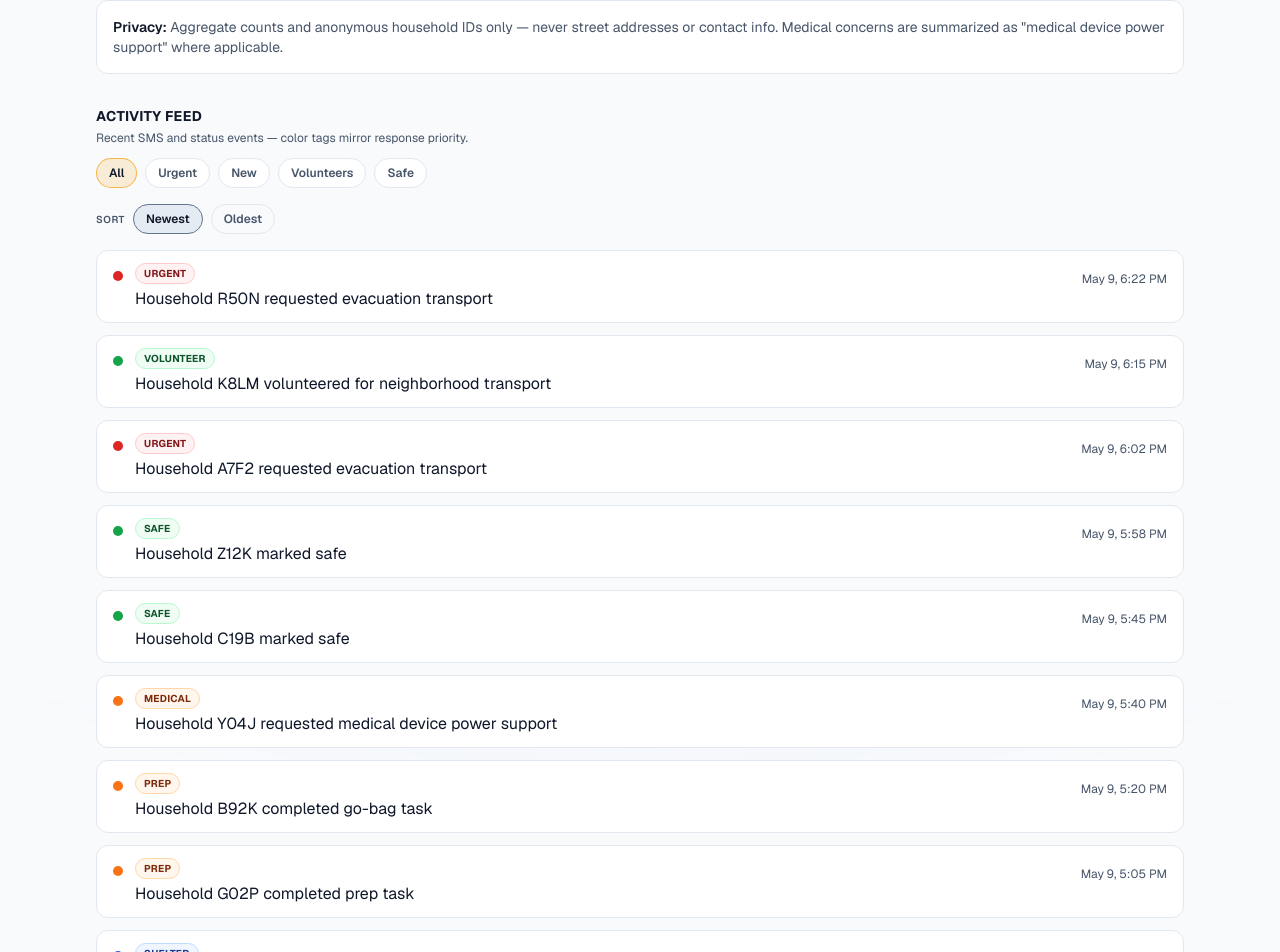
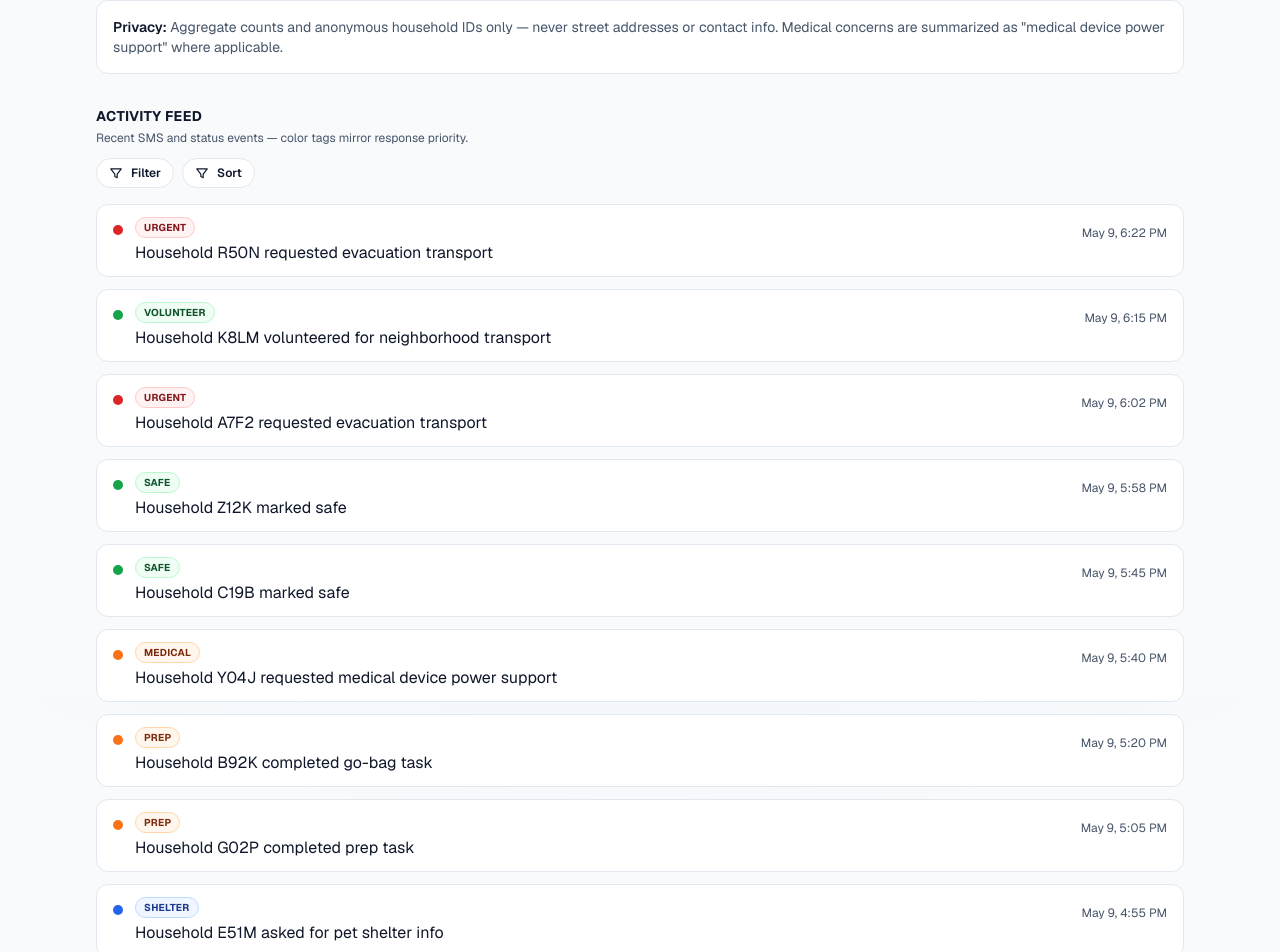
Before and after one commit to Adelina805/firelink, a Next.js app: page /dashboard/92104 in a window 1280 px wide. Shown: the part 901-1853 px from the top of the page. Built offline with nearby package versions, Linux system fonts and the light colour scheme.

Commit message:
refactor: replace HouseholdCard with HouseholdsListClient for improved household display; integrate FilterMenu in HomeFeed and NeedsFilterClient for enhanced filtering options

```diff
--- a/src/app/dashboard/[zip]/households/page.tsx
+++ b/src/app/dashboard/[zip]/households/page.tsx
@@ -1,4 +1,4 @@
-import { HouseholdCard } from "@/components/HouseholdCard";
+import { HouseholdsListClient } from "@/components/HouseholdsListClient";
 import { StatCard } from "@/components/StatCard";
 import { getCommunityData } from "@/lib/data";
 import Link from "next/link";
@@ -64,11 +64,7 @@ export default async function DashboardHouseholdsPage({ params }: Props) {
         <StatCard label="Marked safe" value={stats.markedSafe} tone="safe" />
       </section>
 
-      <div className="grid gap-4 sm:grid-cols-2 xl:grid-cols-3">
-        {households.map((h) => (
-          <HouseholdCard key={h.anonymous_id} household={h} />
-        ))}
-      </div>
+      <HouseholdsListClient households={households} />
     </div>
   );
 }
--- /dev/null
+++ b/src/components/FilterMenu.tsx
@@ -0,0 +1,142 @@
+"use client";
+
+import { useEffect, useRef, useState } from "react";
+
+export interface FilterOption<T extends string> {
+  id: T;
+  label: string;
+}
+
+interface FilterMenuProps<T extends string> {
+  options: FilterOption<T>[];
+  value: T;
+  onChange: (value: T) => void;
+  /** Accessible label for the menu (e.g. "Sort households"). */
+  menuLabel: string;
+  /** Accessible verb describing the action (e.g. "Filter", "Sort"). Defaults to "Filter". */
+  buttonLabel?: string;
+  /** Optional alignment of the dropdown panel. Defaults to "right". */
+  align?: "left" | "right";
+}
+
+export function FilterMenu<T extends string>({
+  options,
+  value,
+  onChange,
+  menuLabel,
+  buttonLabel = "Filter",
+  align = "right",
+}: FilterMenuProps<T>) {
+  const [open, setOpen] = useState(false);
+  const wrapperRef = useRef<HTMLDivElement>(null);
+
+  useEffect(() => {
+    if (!open) return;
+
+    function handlePointerDown(event: MouseEvent) {
+      if (
+        wrapperRef.current &&
+        !wrapperRef.current.contains(event.target as Node)
+      ) {
+        setOpen(false);
+      }
+    }
+    function handleKey(event: KeyboardEvent) {
+      if (event.key === "Escape") setOpen(false);
+    }
+
+    document.addEventListener("mousedown", handlePointerDown);
+    document.addEventListener("keydown", handleKey);
+    return () => {
+      document.removeEventListener("mousedown", handlePointerDown);
+      document.removeEventListener("keydown", handleKey);
+    };
+  }, [open]);
+
+  const activeLabel = options.find((o) => o.id === value)?.label ?? "";
+
+  return (
+    <div
+      ref={wrapperRef}
+      className={`relative flex ${align === "right" ? "justify-end" : "justify-start"}`}
+    >
+      <button
+        type="button"
+        onClick={() => setOpen((v) => !v)}
+        aria-haspopup="menu"
+        aria-expanded={open}
+        aria-label={`${buttonLabel}. Current: ${activeLabel}`}
+        className="inline-flex items-center gap-2 rounded-full border border-[var(--card-border)] bg-[var(--card)] px-3 py-1.5 text-xs font-semibold text-[var(--foreground)] transition hover:border-slate-400 focus-visible:outline-none focus-visible:ring-2 focus-visible:ring-[var(--brand-amber)]/50 dark:hover:border-slate-500"
+      >
+        <FilterIcon className="h-3.5 w-3.5" />
+        {buttonLabel}
+      </button>
+
+      {open && (
+        <div
+          role="menu"
+          aria-label={menuLabel}
+          className={`absolute top-full z-10 mt-2 w-60 overflow-hidden rounded-xl border border-[var(--card-border)] bg-[var(--card)] py-1 shadow-lg ${align === "right" ? "right-0" : "left-0"}`}
+        >
+          {options.map((opt) => {
+            const selected = value === opt.id;
+            return (
+              <button
+                key={opt.id}
+                type="button"
+                role="menuitemradio"
+                aria-checked={selected}
+                onClick={() => {
+                  onChange(opt.id);
+                  setOpen(false);
+                }}
+                className={`flex w-full items-center justify-between gap-3 px-3 py-2 text-left text-xs font-medium transition ${
+                  selected
+                    ? "bg-[var(--brand-amber)]/12 text-[var(--foreground)] dark:bg-[var(--brand-amber)]/18"
+                    : "text-[var(--muted-foreground)] hover:bg-slate-100 hover:text-[var(--foreground)] dark:hover:bg-slate-800/80"
+                }`}
+              >
+                <span>{opt.label}</span>
+                {selected && <CheckIcon className="h-3.5 w-3.5" />}
+              </button>
+            );
+          })}
+        </div>
+      )}
+    </div>
+  );
+}
+
+function FilterIcon({ className }: { className?: string }) {
+  return (
+    <svg
+      viewBox="0 0 24 24"
+      fill="none"
+      stroke="currentColor"
+      strokeWidth="2"
+      strokeLinecap="round"
+      strokeLinejoin="round"
+      aria-hidden="true"
+      className={className}
+    >
+      <path d="M3 5h18l-7 9v6l-4-2v-4z" />
+    </svg>
+  );
+}
+
+function CheckIcon({ className }: { className?: string }) {
+  return (
+    <svg
+      viewBox="0 0 24 24"
+      fill="none"
+      stroke="currentColor"
+      strokeWidth="2.5"
+      strokeLinecap="round"
+      strokeLinejoin="round"
+      aria-hidden="true"
+      className={className}
+    >
+      <path d="M5 12l5 5L20 7" />
+    </svg>
+  );
+}
--- a/src/components/HomeFeed.tsx
+++ b/src/components/HomeFeed.tsx
@@ -1,6 +1,7 @@
 "use client";
 
 import { ActivityLog } from "@/components/ActivityLog";
+import { FilterMenu } from "@/components/FilterMenu";
 import type { ActivityItem } from "@/lib/types";
 import { type FeedFilterId, filterActivityByFeed } from "@/lib/dashboardFilters";
 import { useMemo, useState } from "react";
@@ -11,6 +12,11 @@ const FEED_CHIPS: { id: FeedFilterId; label: string }[] = [
   { id: "new", label: "New" },
   { id: "volunteers", label: "Volunteers" },
   { id: "safe", label: "Safe" },
+];
+
+const SORT_OPTIONS = [
+  { id: "newest" as const, label: "Newest" },
+  { id: "oldest" as const, label: "Oldest" },
 ];
 
 interface HomeFeedProps {
@@ -38,57 +44,23 @@ export function HomeFeed({ events }: HomeFeedProps) {
         <p className="mb-3 text-xs text-[var(--muted-foreground)]">
           Recent SMS and status events — color tags mirror response priority.
         </p>
-        <div
-          className="mb-4 flex flex-wrap gap-2"
-          role="tablist"
-          aria-label="Filter activity"
-        >
-          {FEED_CHIPS.map((chip) => {
-            const selected = filter === chip.id;
-            return (
-              <button
-                key={chip.id}
-                type="button"
-                role="tab"
-                aria-selected={selected}
-                onClick={() => setFilter(chip.id)}
-                className={`rounded-full border px-3 py-1.5 text-xs font-semibold transition focus-visible:outline-none focus-visible:ring-2 focus-visible:ring-[var(--brand-amber)]/50 ${
-                  selected
-                    ? "border-[var(--brand-amber)]/70 bg-[var(--brand-amber)]/15 text-[var(--foreground)] dark:bg-[var(--brand-amber)]/20"
-                    : "border-[var(--card-border)] bg-[var(--card)] text-[var(--muted-foreground)] hover:border-slate-400 hover:text-[var(--foreground)] dark:hover:border-slate-500"
-                }`}
-              >
-                {chip.label}
-              </button>
-            );
-          })}
-        </div>
         <div className="mb-4 flex flex-wrap items-center gap-2">
-          <span className="w-full text-[10px] font-semibold uppercase tracking-wider text-[var(--muted-foreground)] sm:w-auto">
-            Sort
-          </span>
-          <button
-            type="button"
-            onClick={() => setActivitySort("newest")}
-            className={`rounded-full border px-3 py-1.5 text-xs font-semibold transition focus-visible:outline-none focus-visible:ring-2 focus-visible:ring-[var(--brand-amber)]/50 ${
-              activitySort === "newest"
-                ? "border-slate-500 bg-slate-200/80 text-[var(--foreground)] dark:border-slate-500 dark:bg-slate-800 dark:text-[var(--foreground)]"
-                : "border-[var(--card-border)] bg-transparent text-[var(--muted-foreground)] hover:text-[var(--foreground)]"
-            }`}
-          >
-            Newest
-          </button>
-          <button
-            type="button"
-            onClick={() => setActivitySort("oldest")}
-            className={`rounded-full border px-3 py-1.5 text-xs font-semibold transition focus-visible:outline-none focus-visible:ring-2 focus-visible:ring-[var(--brand-amber)]/50 ${
-              activitySort === "oldest"
-                ? "border-slate-500 bg-slate-200/80 text-[var(--foreground)] dark:border-slate-500 dark:bg-slate-800 dark:text-[var(--foreground)]"
-                : "border-[var(--card-border)] bg-transparent text-[var(--muted-foreground)] hover:text-[var(--foreground)]"
-            }`}
-          >
-            Oldest
-          </button>
+          <FilterMenu
+            options={FEED_CHIPS}
+            value={filter}
+            onChange={setFilter}
+            menuLabel="Filter activity"
+            buttonLabel="Filter"
+            align="left"
+          />
+          <FilterMenu
+            options={SORT_OPTIONS}
+            value={activitySort}
+            onChange={setActivitySort}
+            menuLabel="Sort activity"
+            buttonLabel="Sort"
+            align="left"
+          />
         </div>
         <ActivityLog events={filteredEvents} sortOrder={activitySort} />
       </section>
--- /dev/null
+++ b/src/components/HouseholdsListClient.tsx
@@ -0,0 +1,53 @@
+"use client";
+
+import { FilterMenu } from "@/components/FilterMenu";
+import { HouseholdCard } from "@/components/HouseholdCard";
+import type { AnonymousHousehold } from "@/lib/types";
+import { useMemo, useState } from "react";
+
+type SortOrder = "default" | "prep-asc" | "prep-desc";
+
+const SORT_OPTIONS = [
+  { id: "default" as const, label: "Default" },
+  { id: "prep-asc" as const, label: "Preparedness: Low → High" },
+  { id: "prep-desc" as const, label: "Preparedness: High → Low" },
+];
+
+interface HouseholdsListClientProps {
+  households: AnonymousHousehold[];
+}
+
+export function HouseholdsListClient({ households }: HouseholdsListClientProps) {
+  const [sort, setSort] = useState<SortOrder>("default");
+
+  const sorted = useMemo(() => {
+    if (sort === "default") return households;
+    const copy = [...households];
+    copy.sort((a, b) =>
+      sort === "prep-asc"
+        ? a.prep_score - b.prep_score
+        : b.prep_score - a.prep_score,
+    );
+    return copy;
+  }, [households, sort]);
+
+  return (
+    <div>
+      <div className="mb-5">
+        <FilterMenu
+          options={SORT_OPTIONS}
+          value={sort}
+          onChange={setSort}
+          menuLabel="Sort households"
+          buttonLabel="Sort"
+        />
+      </div>
+
+      <div className="grid gap-4 sm:grid-cols-2 xl:grid-cols-3">
+        {sorted.map((h) => (
+          <HouseholdCard key={h.anonymous_id} household={h} />
+        ))}
+      </div>
+    </div>
+  );
+}
--- a/src/components/NeedsFilterClient.tsx
+++ b/src/components/NeedsFilterClient.tsx
@@ -1,5 +1,6 @@
 "use client";
 
+import { FilterMenu } from "@/components/FilterMenu";
 import { NeedsTable } from "@/components/NeedsTable";
 import { filterNeedsByCategory } from "@/lib/dashboardFilters";
 import type { NeedItem } from "@/lib/types";
@@ -46,30 +47,14 @@ export function NeedsFilterClient({ needs }: NeedsFilterClientProps) {
           className="w-full rounded-xl border border-[var(--card-border)] bg-[var(--card)] px-4 py-3 text-sm text-[var(--foreground)] placeholder:text-[var(--muted-foreground)] focus:border-[var(--brand-amber)]/60 focus:outline-none focus:ring-2 focus:ring-[var(--brand-amber)]/25"
         />
       </div>
-      <div
-        className="mb-5 flex flex-wrap gap-2"
-        role="tablist"
-        aria-label="Filter needs by category"
-      >
-        {CATEGORIES.map((c) => {
-          const selected = category === c.id;
-          return (
-            <button
-              key={c.id}
-              type="button"
-              role="tab"
-              aria-selected={selected}
-              onClick={() => setCategory(c.id)}
-              className={`rounded-full border px-3 py-1.5 text-xs font-semibold transition focus-visible:outline-none focus-visible:ring-2 focus-visible:ring-[var(--brand-amber)]/50 ${
-                selected
-                  ? "border-[var(--brand-amber)]/70 bg-[var(--brand-amber)]/12 text-[var(--foreground)] dark:bg-[var(--brand-amber)]/18"
-                  : "border-[var(--card-border)] bg-[var(--card)] text-[var(--muted-foreground)] hover:border-slate-400 hover:text-[var(--foreground)] dark:hover:border-slate-500"
-              }`}
-            >
-              {c.label}
-            </button>
-          );
-        })}
+      <div className="mb-5">
+        <FilterMenu
+          options={CATEGORIES}
+          value={category}
+          onChange={setCategory}
+          menuLabel="Filter needs by category"
+          buttonLabel="Filter"
+        />
       </div>
       {filtered.length === 0 ? (
         <p className="rounded-xl border border-[var(--card-border)] bg-[var(--card)] p-6 text-center text-sm text-[var(--muted-foreground)]">
```
